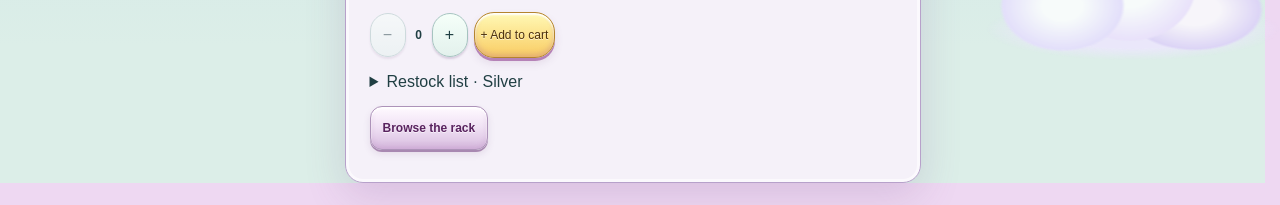
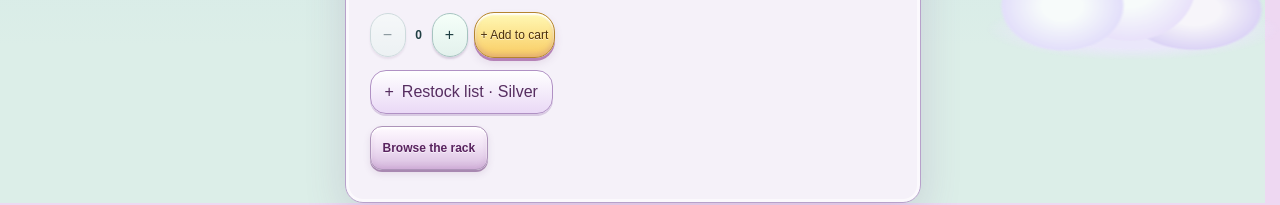
Before and after one commit to jswabrxo/craft-store, a Next.js app: page /products/static-loop in a window 1280 px wide. Shown: the part 678-883 px from the top of the page. Built offline with nearby package versions, Linux system fonts and the light colour scheme; no server answers; the database is empty.

Commit message:
Style restock disclosure as a button

```diff
--- a/app/globals.css
+++ b/app/globals.css
@@ -746,3 +746,22 @@ body{font-family:var(--body-family,Arial,sans-serif)}
   from { transform: translateX(-9%); opacity: .55; }
   to { transform: translateX(0); opacity: 1; }
 }
+
+.restock-disclosure > summary {
+  display: inline-flex;
+  align-items: center;
+  gap: 8px;
+  min-height: 44px;
+  padding: 8px 14px;
+  cursor: pointer;
+  list-style: none;
+  border: 1px solid #b091c4;
+  border-radius: 16px;
+  background: linear-gradient(180deg, #fff, #ead9f6);
+  color: #562d60;
+  box-shadow: 0 2px 0 #b091c466;
+}
+.restock-disclosure > summary::-webkit-details-marker { display: none; }
+.restock-disclosure > summary::before { content: "+" / ""; }
+.restock-disclosure[open] > summary::before { content: "−" / ""; }
+.restock-disclosure > summary:focus-visible { outline: 2px solid #562d60; outline-offset: 3px; }
--- a/components/restock-form.tsx
+++ b/components/restock-form.tsx
@@ -6,7 +6,7 @@ import { api } from '@/lib/supabase';
 export function RestockForm({product,color,name}: {product:string;color:string;name:string}) {
   const [message,setMessage]=useState('');
   const [busy,setBusy]=useState(false);
-  return <details><summary>Restock list · {name}</summary>
+  return <details className="restock-disclosure"><summary>Restock list · {name}</summary>
     <form className="store-form" onSubmit={async event=>{
       event.preventDefault();
       const email=String(new FormData(event.currentTarget).get('email')).trim().toLowerCase();
```
